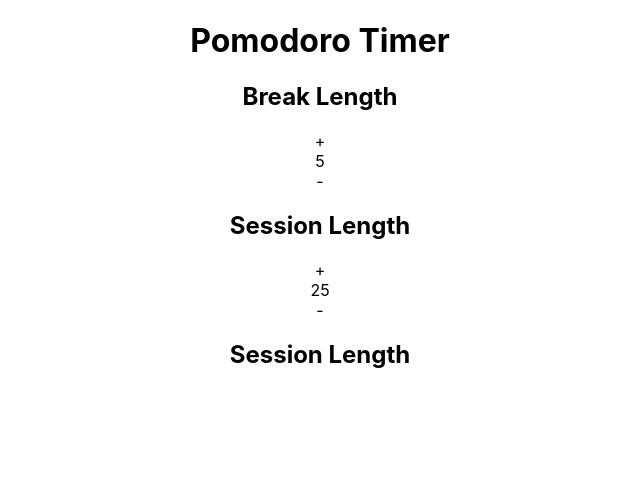
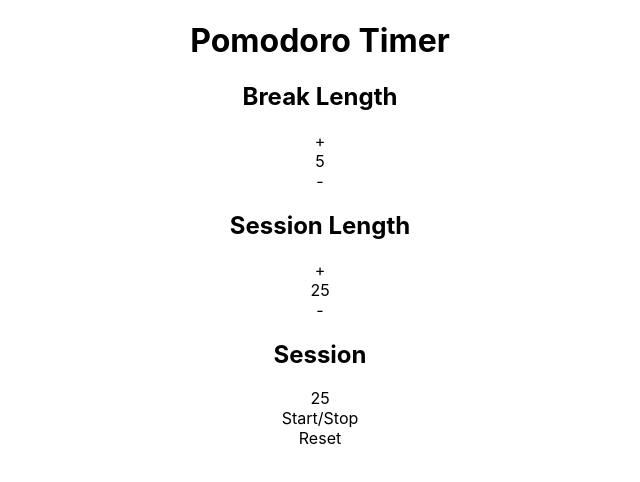
Before and after one commit to gijo57/freecodecamp, a React (Create React App) app in the folder front-end-libraries/pomodoro-clock/: page / in a window 1280 px wide. Shown: the top 482 px of the page, without its empty margins (320-960 px from the left). Built offline with nearby package versions, Linux system fonts and the light colour scheme.

Commit message:
add time control logic

```diff
--- a/front-end-libraries/pomodoro-clock/src/App.js
+++ b/front-end-libraries/pomodoro-clock/src/App.js
@@ -1,15 +1,29 @@
+import { useState, useEffect } from 'react';
 import './App.css';
 import BreakControl from './Components/BreakControl';
 import SessionControl from './Components/SessionControl';
 import Timer from './Components/Timer';
+function App() {
+  const [breakTime, setBreakTime] = useState(5);
+  const [sessionTime, setSessionTime] = useState(25);
+  const [isSession, setIsSession] = useState(true);
 
-function App() {
   return (
     <div className="App">
       <h1>Pomodoro Timer</h1>
-      <BreakControl />
-      <SessionControl />
-      <Timer />
+      <BreakControl breakTime={breakTime} setBreakTime={setBreakTime} />
+      <SessionControl
+        sessionTime={sessionTime}
+        setSessionTime={setSessionTime}
+      />
+      <Timer
+        setBreakTime={setBreakTime}
+        setSessionTime={setSessionTime}
+        breakTime={breakTime}
+        sessionTime={sessionTime}
+        isSession={isSession}
+        setIsSession={setIsSession}
+      />
     </div>
   );
 }
--- a/front-end-libraries/pomodoro-clock/src/Components/BreakControl.js
+++ b/front-end-libraries/pomodoro-clock/src/Components/BreakControl.js
@@ -1,13 +1,31 @@
 import './BreakControl.css';
 
-function BreakControl() {
+function BreakControl({ breakTime, setBreakTime }) {
+  const handleBreakTimeUpdate = (type) => {
+    if (breakTime > 1 && breakTime < 60) {
+      type === 'increment'
+        ? setBreakTime(breakTime + 1)
+        : setBreakTime(breakTime - 1);
+    }
+  };
+
   return (
     <div className="BreakControl length-control">
       <h2 id="break-label">Break Length</h2>
       <div id="break-time-control">
-        <div id="break-decrement">+</div>
-        <div id="break-length">5</div>
-        <div id="break-increment">-</div>
+        <div
+          onClick={() => handleBreakTimeUpdate('increment')}
+          id="break-decrement"
+        >
+          +
+        </div>
+        <div id="break-length">{breakTime}</div>
+        <div
+          onClick={() => handleBreakTimeUpdate('decrement')}
+          id="break-decrement"
+        >
+          -
+        </div>
       </div>
     </div>
   );
--- a/front-end-libraries/pomodoro-clock/src/Components/SessionControl.js
+++ b/front-end-libraries/pomodoro-clock/src/Components/SessionControl.js
@@ -1,13 +1,30 @@
 import './SessionControl.css';
 
-function SessionControl() {
+function SessionControl({ sessionTime, setSessionTime }) {
+  const handleSessionTimeUpdate = (type) => {
+    if (sessionTime > 0) {
+      type === 'increment'
+        ? setSessionTime(sessionTime + 1)
+        : setSessionTime(sessionTime - 1);
+    }
+  };
   return (
     <div className="SessionControl length-control">
       <h2 id="session-label">Session Length</h2>
       <div id="session-time-control">
-        <div id="session-decrement">+</div>
-        <div id="session-length">25</div>
-        <div id="session-increment">-</div>
+        <div
+          onClick={() => handleSessionTimeUpdate('increment')}
+          id="session-increment"
+        >
+          +
+        </div>
+        <div id="session-length">{sessionTime}</div>
+        <div
+          onClick={() => handleSessionTimeUpdate('decrement')}
+          id="session-decrement"
+        >
+          -
+        </div>
       </div>
     </div>
   );
--- a/front-end-libraries/pomodoro-clock/src/Components/Timer.js
+++ b/front-end-libraries/pomodoro-clock/src/Components/Timer.js
@@ -1,7 +1,34 @@
-function Timer() {
+import { useState, useEffect } from 'react';
+import './Timer.css';
+
+function Timer({
+  setBreakTime,
+  setSessionTime,
+  breakTime,
+  sessionTime,
+  isSession,
+  setIsSession
+}) {
+  const [remainingBreak, setRemainingBreak] = useState(breakTime);
+  const [remainingSession, setRemainingSession] = useState(sessionTime);
+
+  const handleStartStop = () => {};
+  useEffect(() => {
+    setRemainingBreak(breakTime);
+    setRemainingSession(sessionTime);
+  }, [breakTime, sessionTime]);
+
+  const handleReset = () => {
+    setBreakTime(5);
+    setSessionTime(25);
+  };
+
   return (
     <div className="Timer">
-      <h2 id="session-label">Session Length</h2>
+      <h2 id="timer-label">{isSession ? 'Session' : 'Break'}</h2>
+      <div id="time-left">{isSession ? remainingSession : remainingBreak}</div>
+      <div>Start/Stop</div>
+      <div onClick={handleReset}>Reset</div>
     </div>
   );
 }
```
